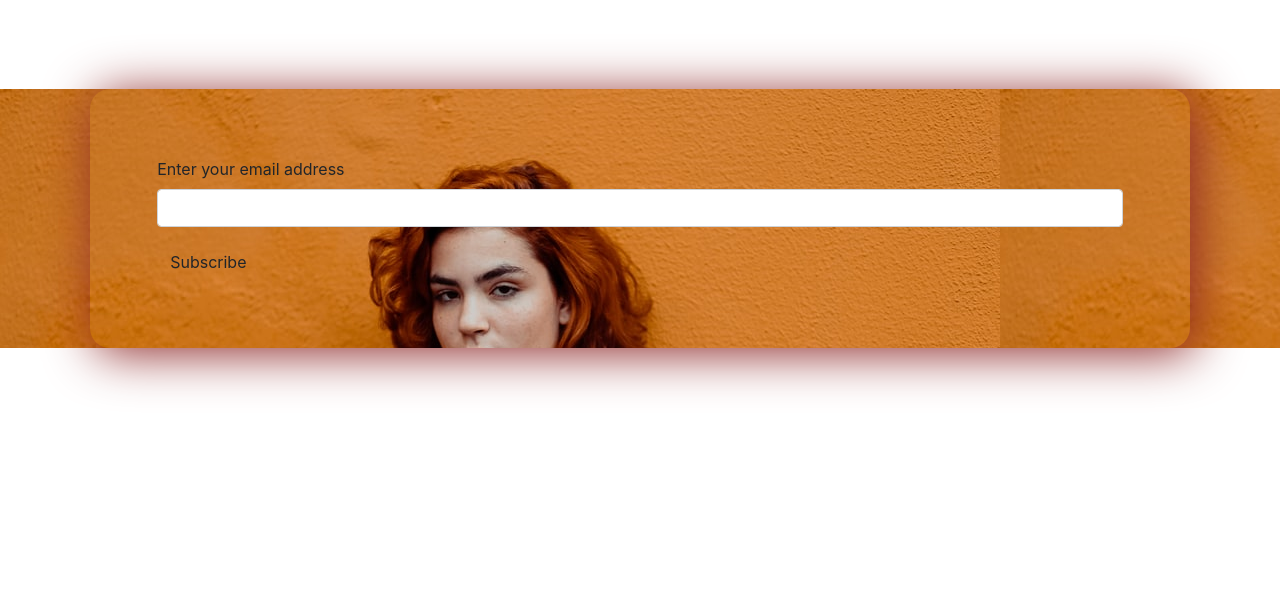
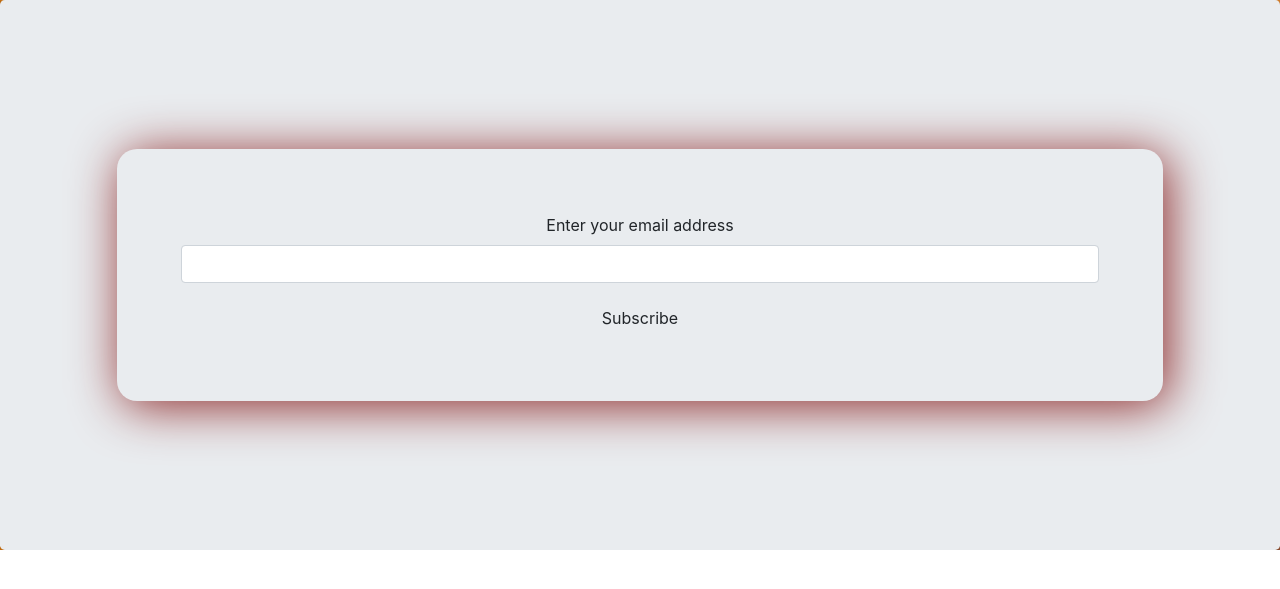
Before and after one commit to Brian-Muchera/personal-blogs, a Flask app: page /subscibe in a window 1280 px wide. Shown: the part 66-655 px from the top of the page. Run offline with Flask 2, Linux system fonts and the light colour scheme; the visitor is signed in with stand-in values (Sample User, id 1); data comes from the database, SQL or seed files in the repository; some libraries are stand-ins or nearby versions.

Commit message:
added image

```diff
--- a/app/templates/subscribe.html
+++ b/app/templates/subscribe.html
@@ -6,8 +6,10 @@
 <link rel="stylesheet" href="{{url_for('static', filename ='blogs.css')}}">
 {%endblock%}
 <div class="sub">
+<div class="jumbotron text-center">
 <div class="form bg-default subscribe">
 {{wtf.quick_form(form)}}
 </div>
 </div>
+</div>
 {%endblock%}
```
